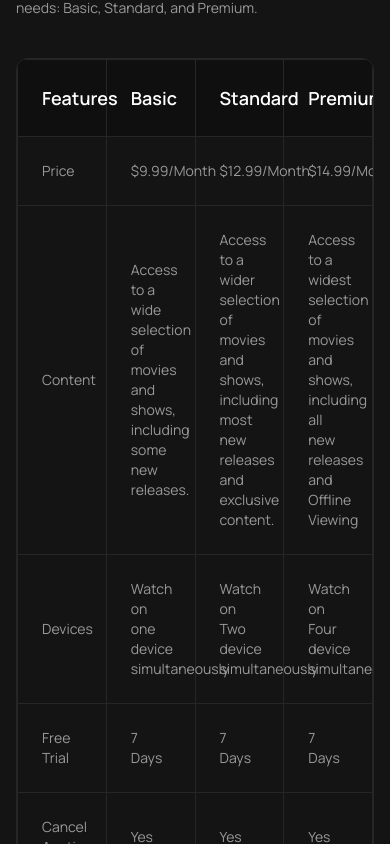
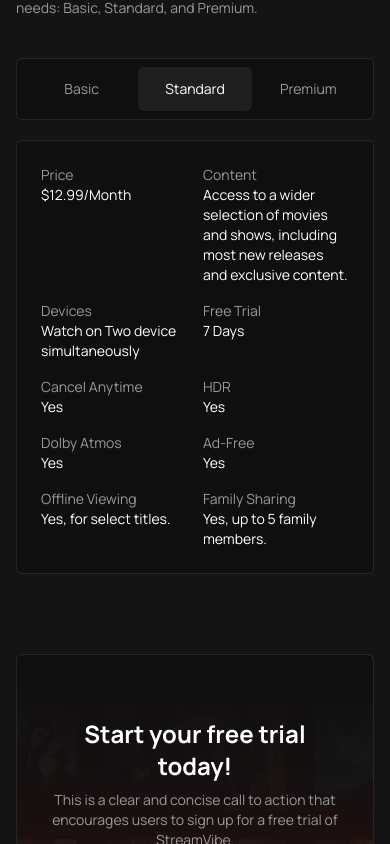
Before and after one commit to firdesOya/stream-vibe, a Next.js app: page /subscribe in a window 390 px wide. Shown: the part 1460-2304 px from the top of the page. Built offline with nearby package versions, Linux system fonts and the light colour scheme.

Commit message:
feat: Enhance PlanComparisonTable with ToggleButton for mobile view and update planComparison data structure

```diff
--- a/src/components/PlanComparisonTable.js
+++ b/src/components/PlanComparisonTable.js
@@ -1,11 +1,41 @@
+"use client";
 import { featureLabels } from "@/config/featureLabels";
 import { planComparison } from "@/config/planComparison";
-import { Fanwood_Text } from "next/font/google";
-import React from "react";
+import React, { useState } from "react";
+import ToggleButton from "./ToggleButton";
 
 export default function PlanComparisonTable() {
+  const [activeSection, setActiveSection] = useState(planComparison[1].name);
+
   return (
-    <div className="rounded-xl overflow-hidden border border-black-400 mt-10 lg:mt-14 2xl:mt-20">
+    <div className="mt-10 lg:mt-14 2xl:mt-20">
+      {/* Mobile */}
+      <div className="block lg:hidden">
+        <ToggleButton
+          options={planComparison.map((plan) => ({
+            value: plan.name,
+            label: plan.name,
+          }))}
+          className="bg-black-800"
+          activeSection={activeSection}
+          setActiveSection={setActiveSection}
+        />
+        <div className="grid grid-cols-2 w-full gap-4 text-sm border bg-black-800 border-black-400 mt-5 rounded-md p-6">
+          {Object.entries(featureLabels).map(([key, label]) => {
+            const selectedPlan = planComparison.find(
+              (p) => p.name === activeSection
+            );
+            return (
+              <div key={key} className="flex flex-col items-start w-full">
+                <div className="global-text">{label}</div>
+                <div>{selectedPlan?.features[key]}</div>
+              </div>
+            );
+          })}
+        </div>
+      </div>
+      {/* Desktop */}
+      <div className="hidden lg:block rounded-xl overflow-hidden border border-black-400 ">
         <table className="w-full table-fixed border-collapse">
           <thead>
             <tr>
@@ -27,5 +57,6 @@
           </tbody>
         </table>
       </div>
+    </div>
   );
 }
--- a/src/components/PlanOverview.js
+++ b/src/components/PlanOverview.js
@@ -9,7 +9,7 @@
         title="Compare our plans and find the right one for you"
         subtitle="StreamVibe offers three different plans to fit your needs: Basic, Standard, and Premium. Compare the features of each plan and choose the one that's right for you."
       />
-      <PlanComparisonTable/>
+      <PlanComparisonTable />
     </div>
   );
 }
--- a/src/components/ToggleButton.js
+++ b/src/components/ToggleButton.js
@@ -4,9 +4,10 @@
   options,
   setActiveSection,
   activeSection,
+  className
 }) {
   return (
-    <div className="p-2 border border-solid border-black-400 rounded-md flex justify-between flex-row w-full">
+    <div className={`${className} p-2 border border-solid border-black-400 rounded-md flex justify-between flex-row w-full`}>
       {options.map((option) => {
         return (
           <div key={option.value} className="w-1/2">
--- a/src/config/planComparison.js
+++ b/src/config/planComparison.js
@@ -4,10 +4,10 @@
     popular: false,
     features: {
       price: "$9.99/Month",
+      trial: "7 Days",
       content:
         "Access to a wide selection of movies and shows, including some new releases.",
       devices: "Watch on one device simultaneously",
-      trial: "7 Days",
       cancel: "Yes",
       hdr: "No",
       dolby: "No",
@@ -21,10 +21,10 @@
     popular: true,
     features: {
       price: "$12.99/Month",
+      trial: "7 Days",
       content:
         "Access to a wider selection of movies and shows, including most new releases and exclusive content.",
       devices: "Watch on Two device simultaneously",
-      trial: "7 Days",
       cancel: "Yes",
       hdr: "Yes",
       dolby: "Yes",
@@ -38,10 +38,10 @@
     popular: false,
     features: {
       price: "$14.99/Month",
+      trial: "7 Days",
       content:
         "Access to a widest selection of movies and shows, including all new releases and Offline Viewing",
       devices: "Watch on Four device simultaneously",
-      trial: "7 Days",
       cancel: "Yes",
       hdr: "Yes",
       dolby: "Yes",
```
Lines whose indentation alone changed are shown as unchanged.
